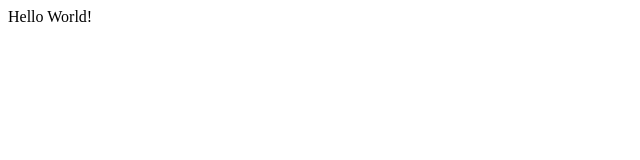
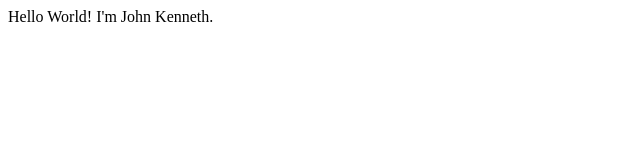
Before and after one commit to Crystalcraige/helloworld, a plain HTML site: page index.html in a window 1280 px wide. Shown: the whole page, without its empty margins (0-640 px from the left). Drawn offline with Linux system fonts and the light colour scheme.

Commit message:
minor change

```diff
--- a/index.html
+++ b/index.html
@@ -8,5 +8,6 @@
 </head>
 <body>
     <hi>Hello World!</hi>
+    <hi>I'm John Kenneth.</hi>
 </body>
 </html>
```
